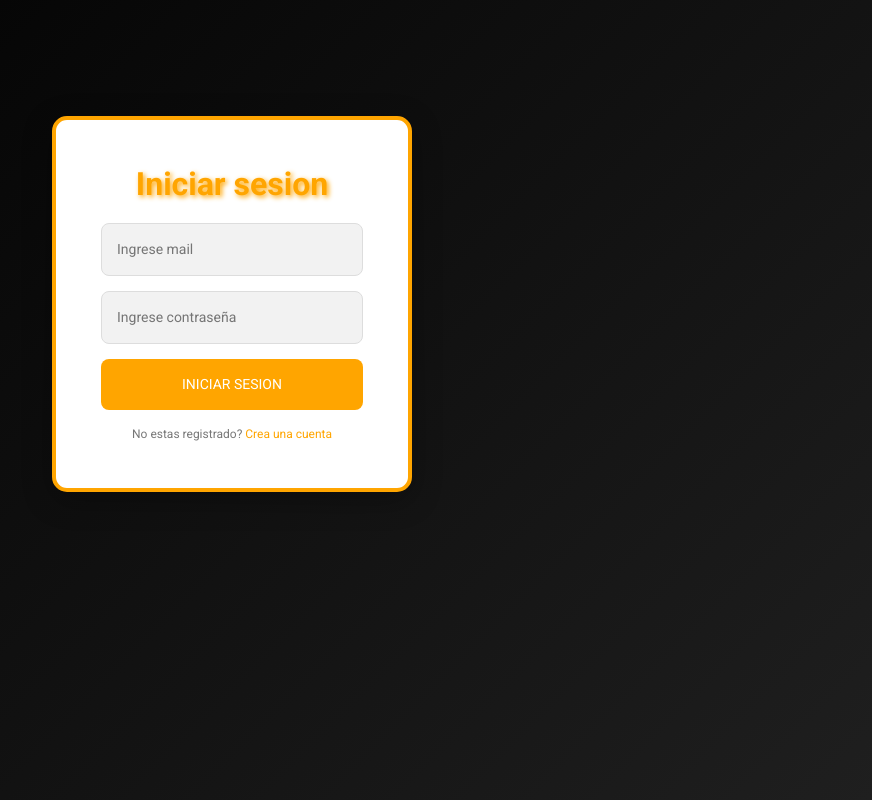
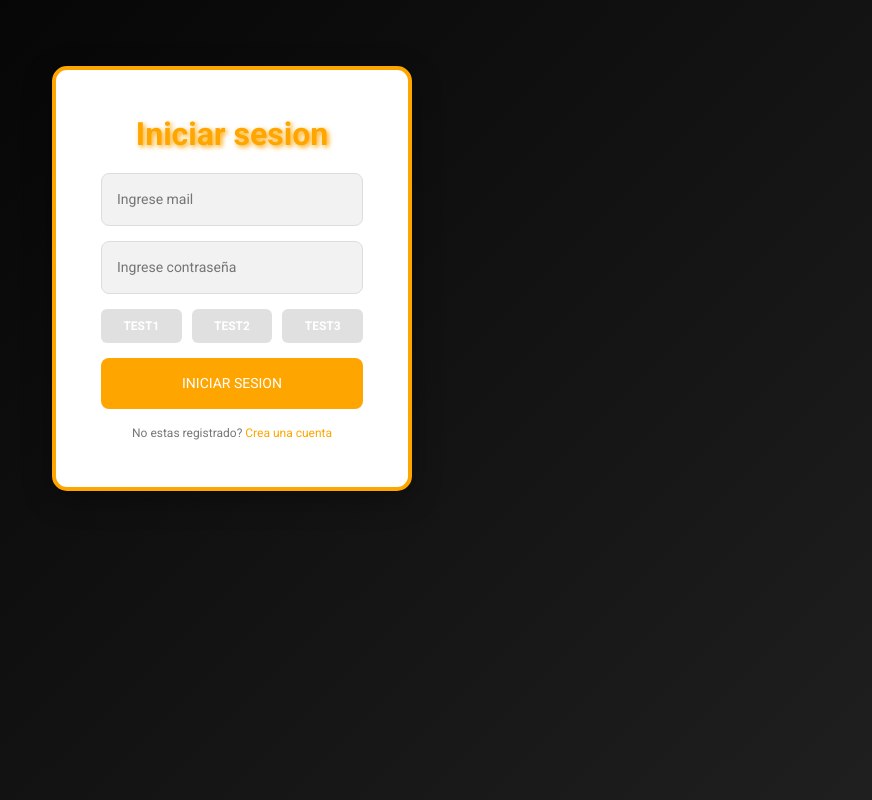
Before and after one commit to AgustinLandeira/AgustinLandeira-TP1-PROG4-2025-C1, an Angular app: page /login in a window 1280 px wide. Shown: the whole page, without its empty margins (408-1280 px from the left). Built offline with nearby package versions, Linux system fonts and the light colour scheme.

Commit message:
aplicando sweet alert2 para mostrar mensajes de la autenticacion al usuario

```diff
--- a/package.json
+++ b/package.json
@@ -22,6 +22,7 @@
     "@supabase/supabase-js": "^2.49.4",
     "bootstrap": "^5.3.3",
     "rxjs": "~7.8.0",
+    "sweetalert2": "^11.19.1",
     "tslib": "^2.3.0",
     "zone.js": "~0.15.0"
   },
--- a/src/app/pages/bienvenida/bienvenida.component.ts
+++ b/src/app/pages/bienvenida/bienvenida.component.ts
@@ -3,7 +3,7 @@ import { DbService } from '../../services/db.service';
 import { NgModel } from '@angular/forms';
 import { RouterLink } from '@angular/router';
 import { AuthService } from '../../services/auth.service';
-
+import Swal from 'sweetalert2';
 @Component({
   selector: 'app-bienvenida',
   imports: [RouterLink],
@@ -14,10 +14,47 @@ export class BienvenidaComponent {
 
   auth = inject(AuthService)
 
+
   constructor(){}
 
   cerrarSesion(){
 
-    this.auth.cerrarSesion()
+    this.confirmarCierreDeSesion()
+
   }
+
+  confirmarCierreDeSesion(){
+
+      Swal.fire({
+        title: "Cerrando sesion..",
+        text: "¿Estas seguro que queres cerrar Sesion?",
+        background:"#1c1c1c",
+        color : "#ffffff",
+        confirmButtonColor: 'orange',
+        icon : "warning",
+        iconColor: "orange",
+        confirmButtonText: "cerrar sesion",
+        denyButtonText: "Cancelar",
+        denyButtonColor: "orange",
+        showDenyButton: true
+
+      }).then((resultado)=>{
+
+        if(resultado.isConfirmed){
+
+          Swal.fire({
+            title: "Cierre de sesion exitoso",
+            icon: "success",
+            iconColor: "orange",
+            background:"#1c1c1c",
+            color : "#ffffff",
+            text: "Si queres jugar a un juego,registrate denuevo!!!!!!.",
+            confirmButtonText: "Aceptar",
+            confirmButtonColor: 'orange',
+          }).then((resultado)=>{
+            if(resultado.isConfirmed)this.auth.cerrarSesion()
+          })
+        }
+      })
+    }
 }
--- a/src/app/pages/login/login.component.css
+++ b/src/app/pages/login/login.component.css
@@ -11,8 +11,9 @@
 }
 
 .login-page {
-    width: 360px;
-    padding: 8% 0 0;
+    width: 100%;
+    max-width: 360px;
+    padding: 4% 0 0;
     margin: auto;
 }
 
@@ -129,3 +130,26 @@
     animation: aparecer 0.3s ease-in-out;
     text-align: center;
 }
+
+.test-buttons {
+    display: flex;
+    justify-content: space-between;
+    gap: 10px;
+    margin-bottom: 15px;
+}
+
+.test-buttons button {
+    flex: 1;
+    background: #e0e0e0;
+    border: none;
+    padding: 8px 0;
+    border-radius: 6px;
+    font-size: 12px;
+    font-weight: bold;
+    cursor: pointer;
+    transition: background 0.2s ease;
+}
+
+.test-buttons button:hover {
+    background: #ffcc80;
+}
--- a/src/app/pages/login/login.component.html
+++ b/src/app/pages/login/login.component.html
@@ -10,6 +10,12 @@
         @if(identificarErrores(this.contra,"contra")){
           <p class="error-text">{{errorContra}}</p>
         }
+
+        <div class="test-buttons">
+          <button type="button" (click)="autocompletar('test1')">Test1</button>
+          <button type="button" (click)="autocompletar('test2')">Test2</button>
+          <button type="button" (click)="autocompletar('test3')">Test3</button>
+        </div>
         <button (click)="logearse()">Iniciar Sesion</button>
 
         @if(authService.sesionEncontrada() == false) {
--- a/src/app/pages/login/login.component.ts
+++ b/src/app/pages/login/login.component.ts
@@ -4,7 +4,7 @@ import { Router, RouterLink } from '@angular/router';
 import { DbService } from '../../services/db.service';
 import { Usuario } from '../../class/usuario';
 import { AuthService } from '../../services/auth.service';
-
+import Swal from 'sweetalert2';
 @Component({
   selector: 'app-login',
   imports: [RouterLink,FormsModule,ReactiveFormsModule],
@@ -12,21 +12,27 @@ import { AuthService } from '../../services/auth.service';
   styleUrl: './login.component.css'
 })
 export class LoginComponent implements OnInit {
-
+  //formulario
   formGroup ?: any
 
+  //errores
   tipoError : string = "";
   error : boolean = false
   errorMail: string = "";
   errorContra: string = ""
   errorGlobal: boolean = false
 
+  //servicios
   authService = inject(AuthService)
   router = inject(Router)
 
+  //para autocompletar
+  mailAutocompleto: string = "";
+  contraAutoCompleto : string = ""
+
   listaUsuarios : Usuario[] = []
   ngOnInit(): void {
-
+    //creo el formulario
     this.formGroup = new FormGroup({
 
       "mail" : new FormControl("",[Validators.required,Validators.minLength(4),Validators.maxLength(24),Validators.email]),
@@ -44,7 +50,7 @@ export class LoginComponent implements OnInit {
   get contra(){
     return this.formGroup?.get("contra")
   }
-
+  //identifico los errores puntuales y el tipo de error
   identificarErrores(control :any,campo: string){
 
     if( control?.hasError("required") && control.touched ){
@@ -76,7 +82,7 @@ export class LoginComponent implements OnInit {
 
     return this.error
   }
-
+  //identifico de que campo viene el error
   identificarCampoError(campo: string){
 
     if(campo == "mail"){
@@ -88,16 +94,56 @@ export class LoginComponent implements OnInit {
     }
   }
 
-  async logearse(){
+  async logearse(){ //me logueo a una cuenta ya creada
 
     await this.authService.iniciarSesion(this.mail.value,this.contra.value)
 
     if(this.authService.sesionEncontrada() == true){
 
       this.authService.guardarNombreUsuario(this.mail.value)
+      this.mostrarLogueoExitoso()
       this.router.navigateByUrl("/bienvenida")
     }
+  }
 
+  mostrarLogueoExitoso(){
+
+    Swal.fire({
+      title: "Te logueaste correctamente !!",
+      text: "Bienvenido devuelta a la sala de juegos",
+      background:"#1c1c1c",
+      color : "#ffffff",
+      confirmButtonColor: 'orange',
+      icon : "success",
+      iconColor: "orange",
+      confirmButtonText: "Aceptar"
+    })
+  }
+
+  autocompletar(test:string){
+
+    switch(test){
+
+      case "test1":
+        this.mailAutocompleto = "test1@example.com"
+        this.contraAutoCompleto = "primertest"
+        break;
+
+        case "test2":
+          this.mailAutocompleto = "test2@example.com"
+          this.contraAutoCompleto = "segundotest"
+          break;
+        default:
+          this.mailAutocompleto = "test3@example.com"
+          this.contraAutoCompleto = "tercertest"
+          break;
+    }
+
+    // el metodo patchValue sirve para asignar valores a los campos del formulario de forma parcial(rellenas los campos que necesito)
+    this.formGroup?.patchValue({
+      "mail" : this.mailAutocompleto,
+      "contra": this.contraAutoCompleto
+    })
 
   }
 }
--- a/src/app/pages/registro/registro.component.ts
+++ b/src/app/pages/registro/registro.component.ts
@@ -5,6 +5,7 @@ import { DbService } from '../../services/db.service';
 import { Usuario } from '../../class/usuario';
 import { GithubService } from '../../services/github.service';
 import { AuthService } from '../../services/auth.service';
+import Swal from 'sweetalert2';
 @Component({
   selector: 'app-registro',
   imports: [FormsModule,ReactiveFormsModule,RouterLink,],
@@ -47,6 +48,7 @@ export class RegistroComponent implements OnInit{
     })
   }
 
+  //registramos el usuario a la bd
   async registrarUsuario(){
 
     if(this.formGroup?.invalid)return // si es invalido el formulario no seguimos
@@ -59,8 +61,9 @@ export class RegistroComponent implements OnInit{
 
     if(this.authService.registrado()){//verificamos si funciono registrarse
 
-      console.log("agregando usuario")
+      this.authService.guardarNombreUsuario(this.mail?.value)
       this.db.agregarUsuario(usuario)
+      this.mostrarRegistroExitoso()
       this.router.navigateByUrl("/bienvenida")
 
     }
@@ -89,6 +92,8 @@ export class RegistroComponent implements OnInit{
     return this.formGroup?.get("contra")
   }
 
+  //encuentro el error especifico
+  //params(control: el controlador,el campo del registro)
   identificarErrores(control :any,campo: string){
 
     if( control?.hasError("required") && control.touched ){
@@ -123,6 +128,7 @@ export class RegistroComponent implements OnInit{
     return this.error
   }
 
+  //identifico al campo que tiene el error
   identificarCampoError(campo: string){
 
     if(campo == "nombre"){
@@ -146,7 +152,18 @@ export class RegistroComponent implements OnInit{
     }
   }
 
-  //crear una cuenta
+  mostrarRegistroExitoso(){
+    Swal.fire({
+          title: "Te logueaste correctamente !!",
+          text: "Bienvenido devuelta a la sala de juegos",
+          background:"#1c1c1c",
+          color : "#ffffff",
+          confirmButtonColor: 'orange',
+          icon : "success",
+          iconColor: "orange",
+          confirmButtonText: "Aceptar"
+        })
+  }
 
 
 }
--- a/src/app/services/auth.service.ts
+++ b/src/app/services/auth.service.ts
@@ -1,7 +1,7 @@
 import { Injectable, signal } from '@angular/core';
 import { PostgrestQueryBuilder } from '@supabase/postgrest-js';
 import { createClient, SupabaseClient } from '@supabase/supabase-js';
-
+import Swal from "sweetalert2"
 
 @Injectable({
   providedIn: 'root'
@@ -9,9 +9,12 @@ import { createClient, SupabaseClient } from '@supabase/supabase-js';
 export class AuthService {
 
   suparbase : SupabaseClient<any, "public", any>
+
   registrado = signal<any | null>(null)
   sesionEncontrada = signal<any | null>(null)
   nombreLogueado = signal<any  | null>(null)
+
+  obj ?: any
   constructor() {
 
     this.suparbase = createClient("https://sibndstdwpyfrhowrqui.supabase.co",
@@ -24,14 +27,15 @@ export class AuthService {
       switch(event){
 
         case "SIGNED_IN":
-          console.log("te registraste");
+          console.log("abriste sesion")
           break;
         case "SIGNED_OUT"  :
-          console.log("cerraste sesion");
+          console.log("cerraste sesion")
           break;
         case "INITIAL_SESSION":
           console.log("no pasa nada");
           break;
+
 
       }
       if(sesion == null){
@@ -116,4 +120,25 @@ export class AuthService {
       }
     }
   }
+
+  // mostrarSweetAlert(mensaje: any){
+
+  //   Swal.fire({
+
+  //     title : mensaje.titulo,
+  //     text: mensaje.mensaje,
+  //     icon: mensaje.icon,
+  //     confirmButtonColor: 'orange',
+  //     background: "1c1c1c"
+
+  //   }).then((resultado)=>{
+
+  //     if(resultado.isDenied){
+  //       Swal.fire({
+  //         title
+  //       })
+  //     }
+  //   })
+
+  // }
 }
```
Also changed, not shown: 1 other file (tests, documents, lock files or other folders).
